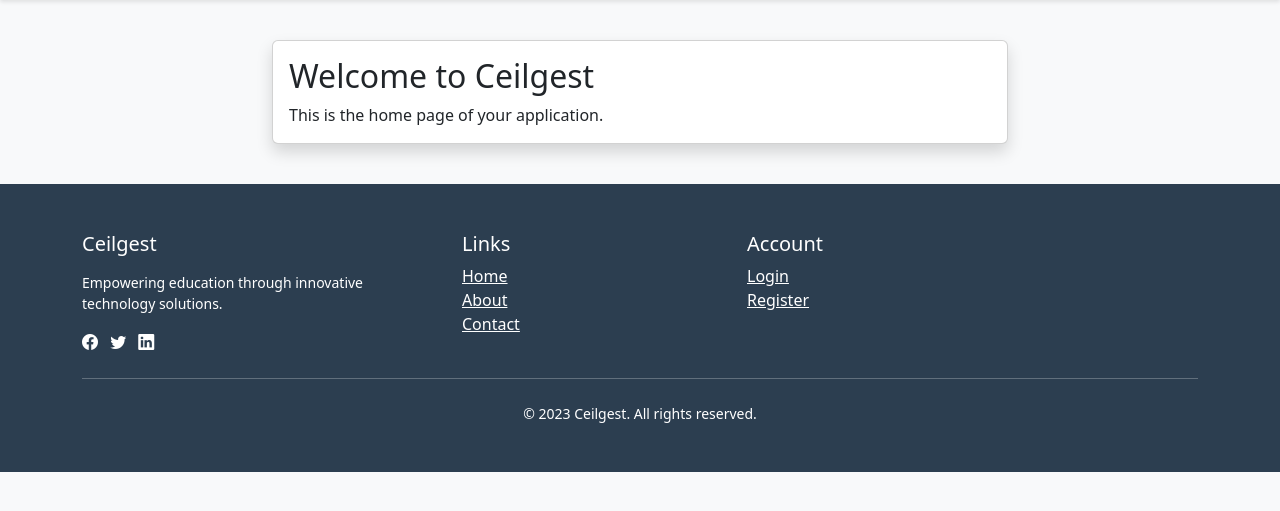
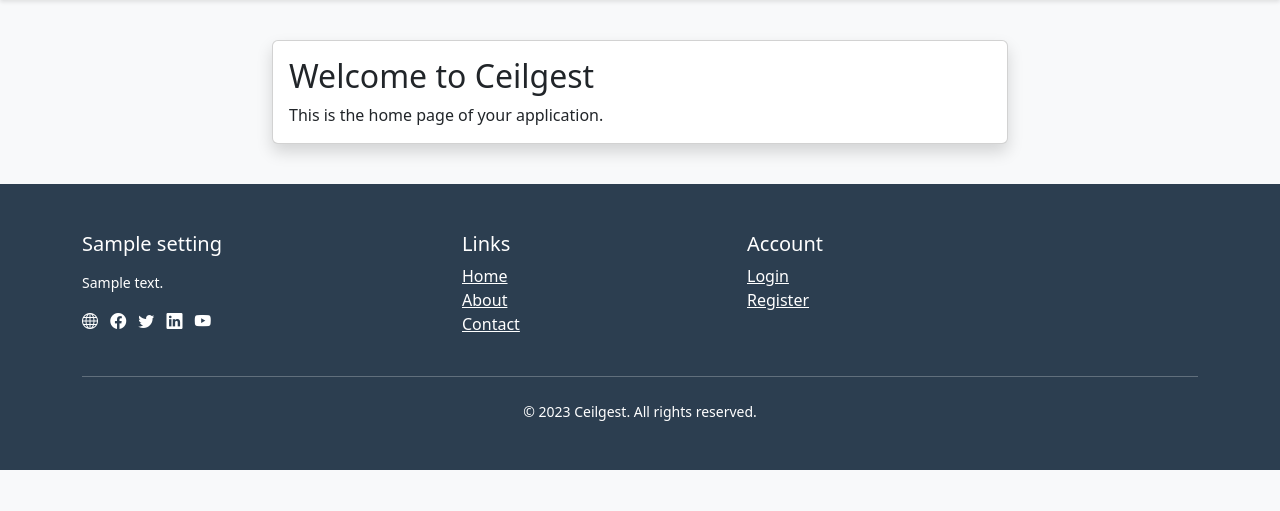
Before and after one commit to Djellal/ceilgest, a Flask app: page / in a window 1280 px wide. Shown: the part 82-593 px from the top of the page. Run offline with Flask 3, Linux system fonts and the light colour scheme; tables that the repository leaves empty hold one stand-in row (values such as "Sample post").

Commit message:
feat: integrate AppSettings into views and templates
Add AppSettings query to routes and session views to pass settings data to templates. Update base.html to dynamically display organization details and social media links based on AppSettings.

```diff
--- a/app/routes.py
+++ b/app/routes.py
@@ -1,7 +1,9 @@
 from flask import Blueprint, render_template
+from app.models import AppSettings
 
 bp = Blueprint('main', __name__)
 
 @bp.route('/')
 def index():
-    return render_template('index.html')
+    settings = AppSettings.query.get(1)  # Get the first settings record
+    return render_template('index.html', settings=settings)
--- a/app/session.py
+++ b/app/session.py
@@ -1,6 +1,6 @@
 from flask import Blueprint, render_template, redirect, url_for, flash, request
 from flask_login import login_required, current_user
-from app.models import db, Session
+from app.models import db, Session, AppSettings
 from datetime import datetime
 
 bp = Blueprint('session', __name__)
@@ -12,7 +12,8 @@ def list_sessions():
         flash('Access denied', 'danger')
         return redirect(url_for('main.index'))
     sessions = Session.query.all()
-    return render_template('session/list.html', sessions=sessions)
+    settings = AppSettings.query.get(1)  # Get settings
+    return render_template('session/list.html', sessions=sessions, settings=settings)
 
 @bp.route('/session/create', methods=['GET', 'POST'])
 @login_required
--- a/app/templates/base.html
+++ b/app/templates/base.html
@@ -109,12 +109,24 @@
         <div class="container">
             <div class="row">
                 <div class="col-lg-4 mb-4 mb-lg-0">
-                    <h5 class="mb-3">Ceilgest</h5>
-                    <p class="small">Empowering education through innovative technology solutions.</p>
+                    <h5 class="mb-3">{{ settings.organization_name or 'Ceilgest' }}</h5>
+                    <p class="small">{{ settings.address or 'Empowering education through innovative technology solutions.' }}</p>
                     <div class="mt-3">
-                        <a href="#" class="text-white me-2"><i class="bi bi-facebook"></i></a>
-                        <a href="#" class="text-white me-2"><i class="bi bi-twitter"></i></a>
-                        <a href="#" class="text-white me-2"><i class="bi bi-linkedin"></i></a>
+                        {% if settings.website %}
+                        <a href="{{ settings.website }}" class="text-white me-2"><i class="bi bi-globe"></i></a>
+                        {% endif %}
+                        {% if settings.facebook %}
+                        <a href="{{ settings.facebook }}" class="text-white me-2"><i class="bi bi-facebook"></i></a>
+                        {% endif %}
+                        {% if settings.twitter %}
+                        <a href="{{ settings.twitter }}" class="text-white me-2"><i class="bi bi-twitter"></i></a>
+                        {% endif %}
+                        {% if settings.linkedin %}
+                        <a href="{{ settings.linkedin }}" class="text-white me-2"><i class="bi bi-linkedin"></i></a>
+                        {% endif %}
+                        {% if settings.youtube %}
+                        <a href="{{ settings.youtube }}" class="text-white me-2"><i class="bi bi-youtube"></i></a>
+                        {% endif %}
                     </div>
                 </div>
                 <div class="col-md-3">
```
Also changed, not shown: app/static/uploads/ceillogo.ico (added).
